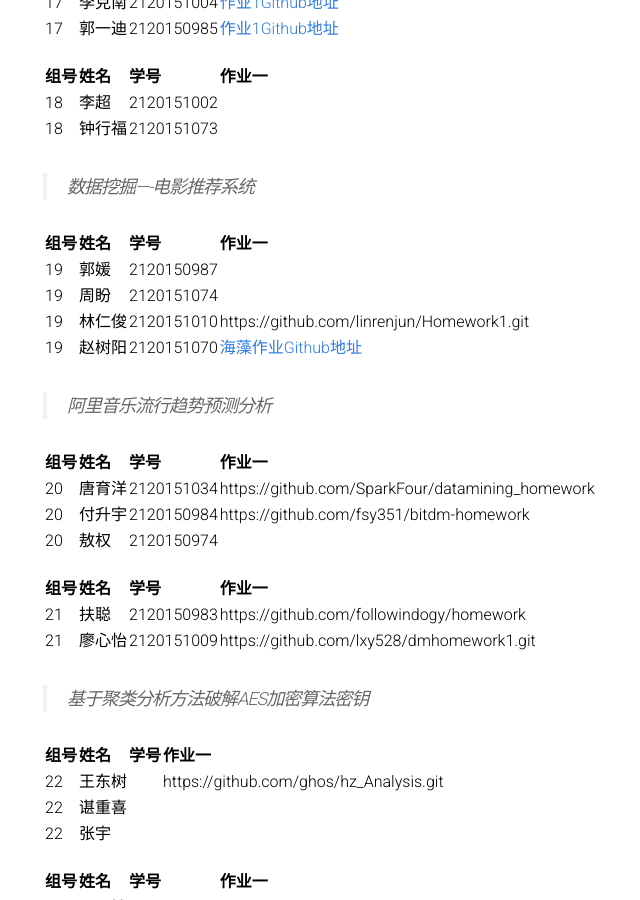
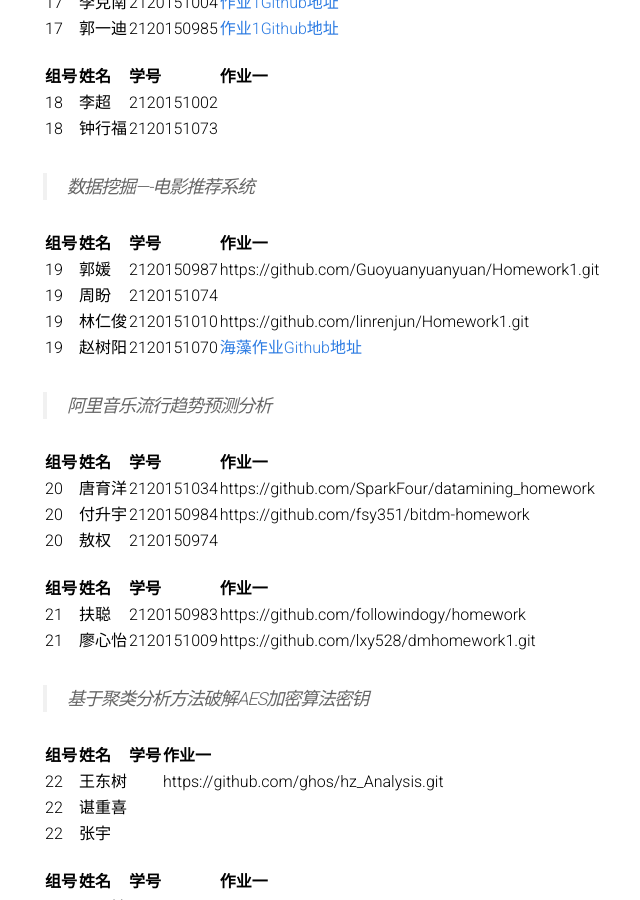
Before and after one commit to BITDM/bitdm.github.io, a Jekyll site: the page built from 2016/groups.md, in a window 1280 px wide and 900 px high, scrolled down 3397 px. Shown: the whole window, without its empty margins (197-837 px from the left). Built offline with Jekyll 4.4.1, drawn with Linux system fonts in a browser that asks for light colours; some of the changed lines change nothing that is shown.

Commit message:
Update groups.md

```diff
--- a/2016/groups.md
+++ b/2016/groups.md
@@ -152,7 +152,7 @@ permalink: /2016/groups/
 
 |组号|姓名|学号|作业一|
 |:-------------|:-------------|:-----|:-----|
-|19|郭媛|2120150987|
+|19|郭媛|2120150987|https://github.com/Guoyuanyuanyuan/Homework1.git
 |19|周盼|2120151074|
 |19|林仁俊 |2120151010|https://github.com/linrenjun/Homework1.git
 |19|赵树阳 |2120151070|[海藻作业Github地址](https://github.com/zsyprich/seaweed)
```
